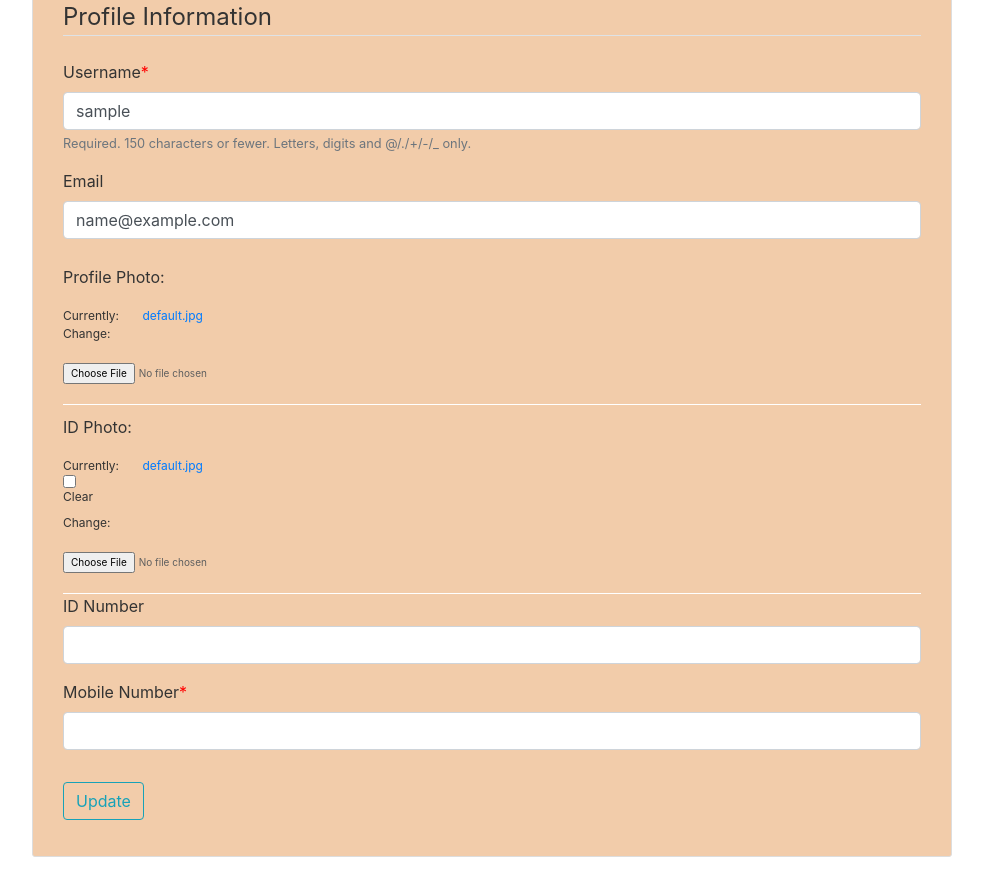
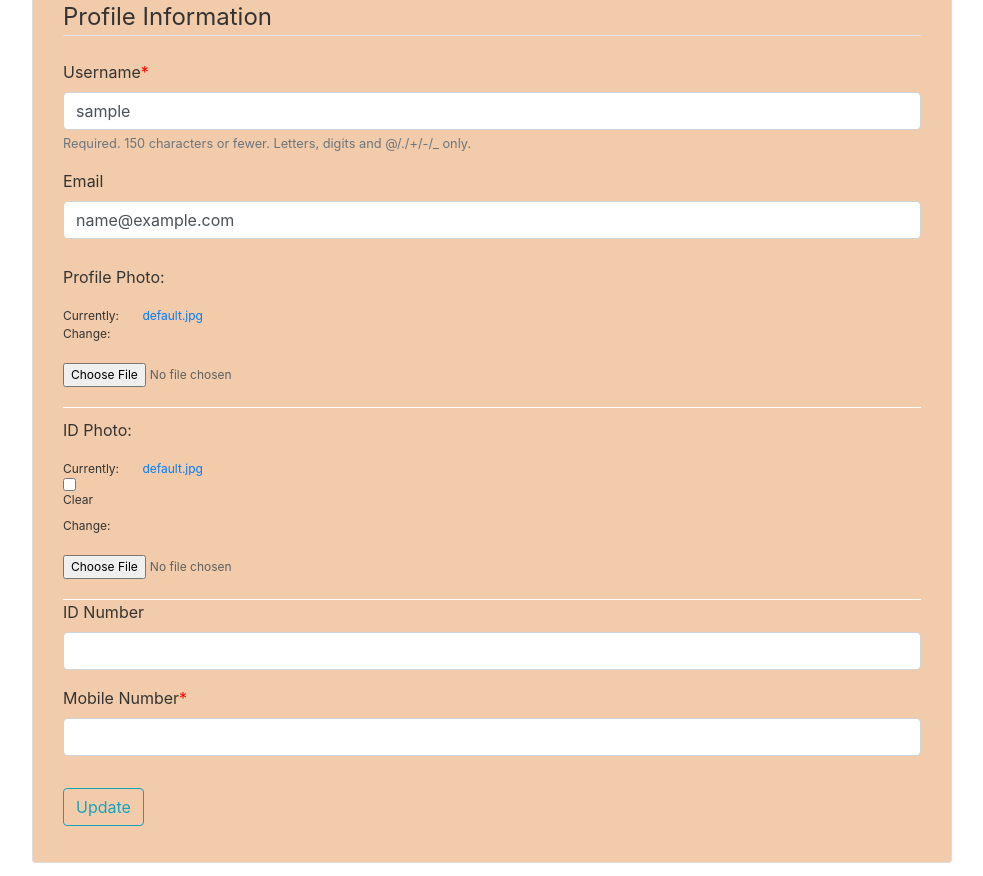
Before and after one commit to Mahmoud-Harb/reda-office, a Django app: page /profile/ in a window 1280 px wide. Shown: the part 356-1232 px from the top of the page, without its empty margins (148-1131 px from the left). Run offline with Django 3.2, Linux system fonts and the light colour scheme; the visitor is signed in with stand-in values (Sample User, id 1); some libraries are stand-ins or nearby versions.

Commit message:
css update browse btn clearablefileinput font size

```diff
--- a/blog/static/blog/css/style.css
+++ b/blog/static/blog/css/style.css
@@ -203,7 +203,7 @@ input {
 }
 .clearablefileinput  {
   width: 220px;
-  font-size: 10px;
+  /* font-size: 10px; */
   display: block;
 }
 #id_image-clear_id {
```
